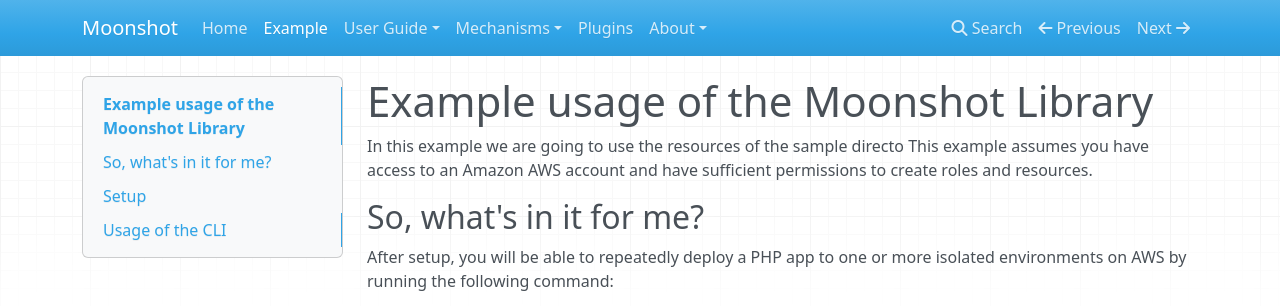
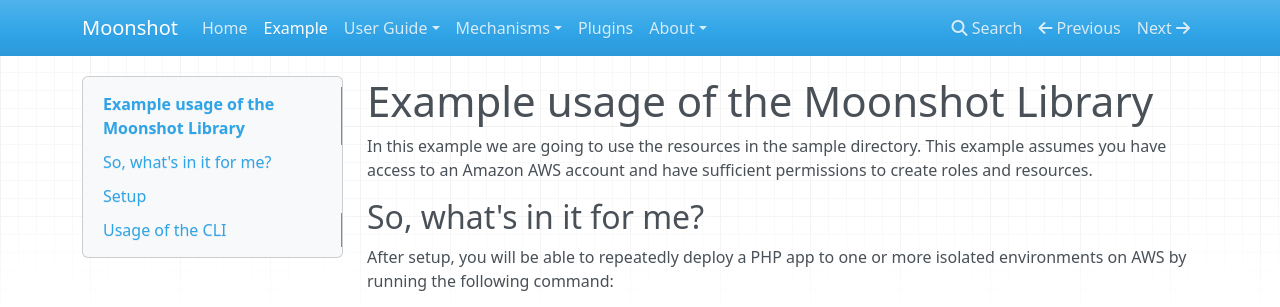
Before and after one commit to valentyntymku/moonshot, an MkDocs documentation site: the page built from docs/example.md, in a window 1280 px wide and 900 px high. Shown: the top 307 px of the window. Built offline with MkDocs 1.6.1, drawn with Linux system fonts in a browser that asks for light colours; nearby versions of some CDN libraries; old or Windows-style settings are respelled for this version of MkDocs.

Commit message:
Fixed typo.

```diff
--- a/docs/example.md
+++ b/docs/example.md
@@ -1,6 +1,6 @@
 # Example usage of the Moonshot Library
 
-In this example we are going to use the resources of the sample directo
+In this example we are going to use the resources in the sample directory.
 This example assumes you have access to an Amazon AWS account and have sufficient permissions to create roles and resources.
 
 ## So, what's in it for me?
```
